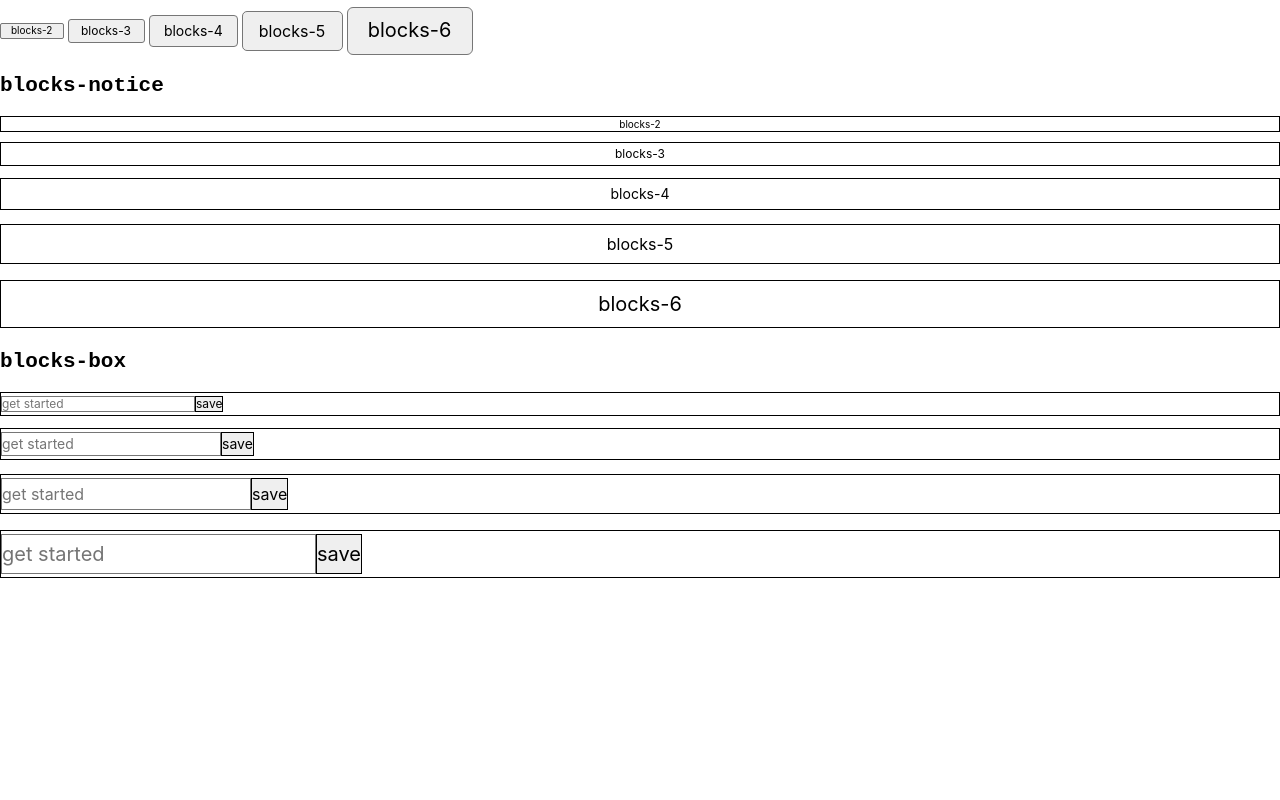
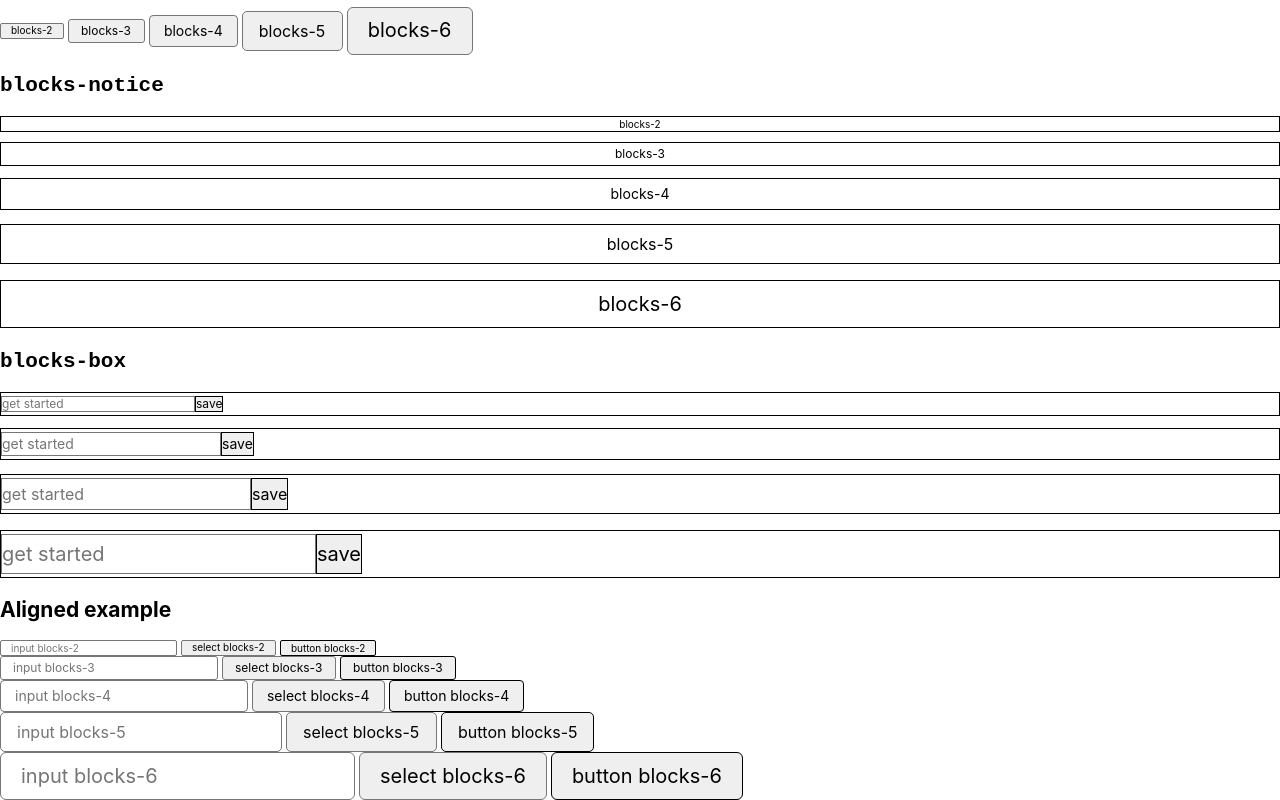
Before and after one commit to chantastic/planningcenter-elements, a website: page index.html in a window 1280 px wide. Shown: the part 312-1112 px from the top of the page. Before the commit the page ends 910 px from the top, so only its background shows below. Drawn offline with nearby package versions, Linux system fonts and the light colour scheme.

Commit message:
fix cluster example and add inline example

```diff
--- a/index.html
+++ b/index.html
@@ -96,6 +96,50 @@
     <input type="text" class="blocks-5" placeholder="get started">
     <button type="button" class="blocks-5">save</div>
   </div>
+
+  <h2>
+    Aligned example
+  </h2>
+
+  <input type="text" class="blocks-text-input blocks-2" placeholder="input blocks-2" />
+  <select class="blocks-select blocks-2">
+    <option>select blocks-2</option>
+  </select>
+  <button type="button" class="blocks-action blocks-2">button blocks-2</button>
+
+  <br style="margin: 1em" />
+
+  <input type="text" class="blocks-text-input blocks-3" placeholder="input blocks-3" />
+  <select class="blocks-select blocks-3">
+    <option>select blocks-3</option>
+  </select>
+  <button type="button" class="blocks-action blocks-3">button blocks-3</button>
+
+  <br style="margin: 1em" />
+
+  <input type="text" class="blocks-text-input blocks-4" placeholder="input blocks-4" />
+  <select class="blocks-select blocks-4">
+    <option>select blocks-4</option>
+  </select>
+  <button type="button" class="blocks-action blocks-4">button blocks-4</button>
+
+  <br style="margin: 1em" />
+
+  <input type="text" class="blocks-text-input blocks-5" placeholder="input blocks-5" />
+  <select class="blocks-select blocks-5">
+    <option>select blocks-5</option>
+  </select>
+  <button type="button" class="blocks-action blocks-5">button blocks-5</button>
+
+  <br style="margin: 1em" />
+
+  <input type="text" class="blocks-text-input blocks-6" placeholder="input blocks-6" />
+  <select class="blocks-select blocks-6">
+    <option>select blocks-6</option>
+  </select>
+  <button type="button" class="blocks-action blocks-6">button blocks-6</button>
+
+  <br style="margin: 1em" />
 </body>
 
 </html>
```
Also changed, not shown: examples/cluster.html (+9 -39 lines).
